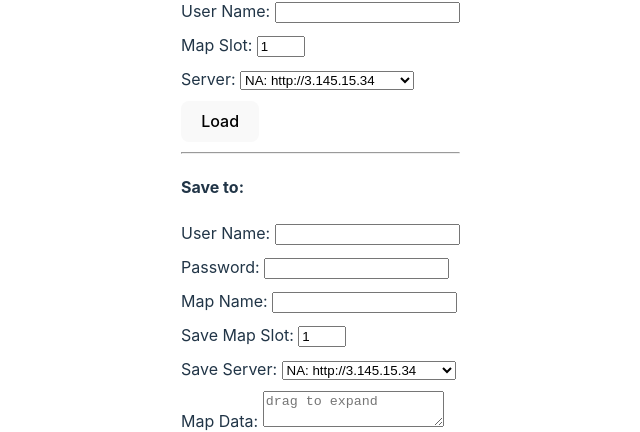
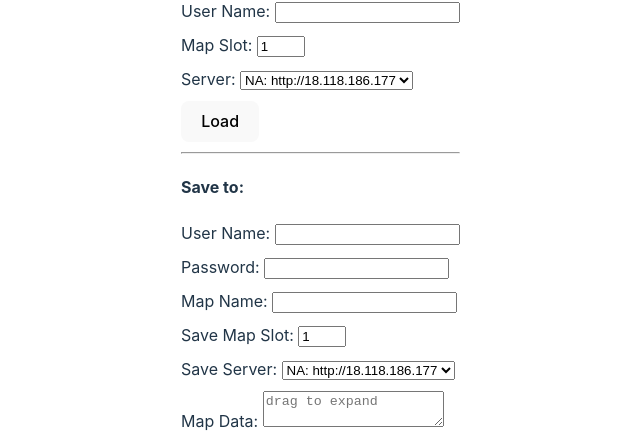
Before and after one commit to Ebubekir-Tas/map-util, a React (Vite) app: page / in a window 1280 px wide. Shown: the part 187-619 px from the top of the page, without its empty margins (299-939 px from the left). Built offline with nearby package versions, Linux system fonts and the light colour scheme.

Commit message:
update urls

```diff
--- a/src/App.jsx
+++ b/src/App.jsx
@@ -155,8 +155,8 @@ function App() {
             value={loadServer}
             onChange={(e) => setLoadServer(e.target.value)}
           >
-            <option value="NA">NA: http://3.145.15.34</option>
-            <option value="EU">EU: http://18.199.164.171</option>
+            <option value="NA">NA: http://18.118.186.177</option>
+            <option value="EU">EU: http://15.237.196.49</option>
             <option value="XGEN">XGENSTUDIOS</option>
           </select>
         </div>
@@ -207,8 +207,8 @@ function App() {
             value={saveServer}
             onChange={(e) => setSaveServer(e.target.value)}
           >
-            <option value="NA">NA: http://3.145.15.34</option>
-            <option value="EU">EU: http://18.199.164.171</option>
+            <option value="NA">NA: http://18.118.186.177</option>
+            <option value="EU">EU: http://15.237.196.49</option>
           </select>
         </div>
         <div>
```
Also changed, not shown: 1 other file (tests, documents, lock files or other folders).
